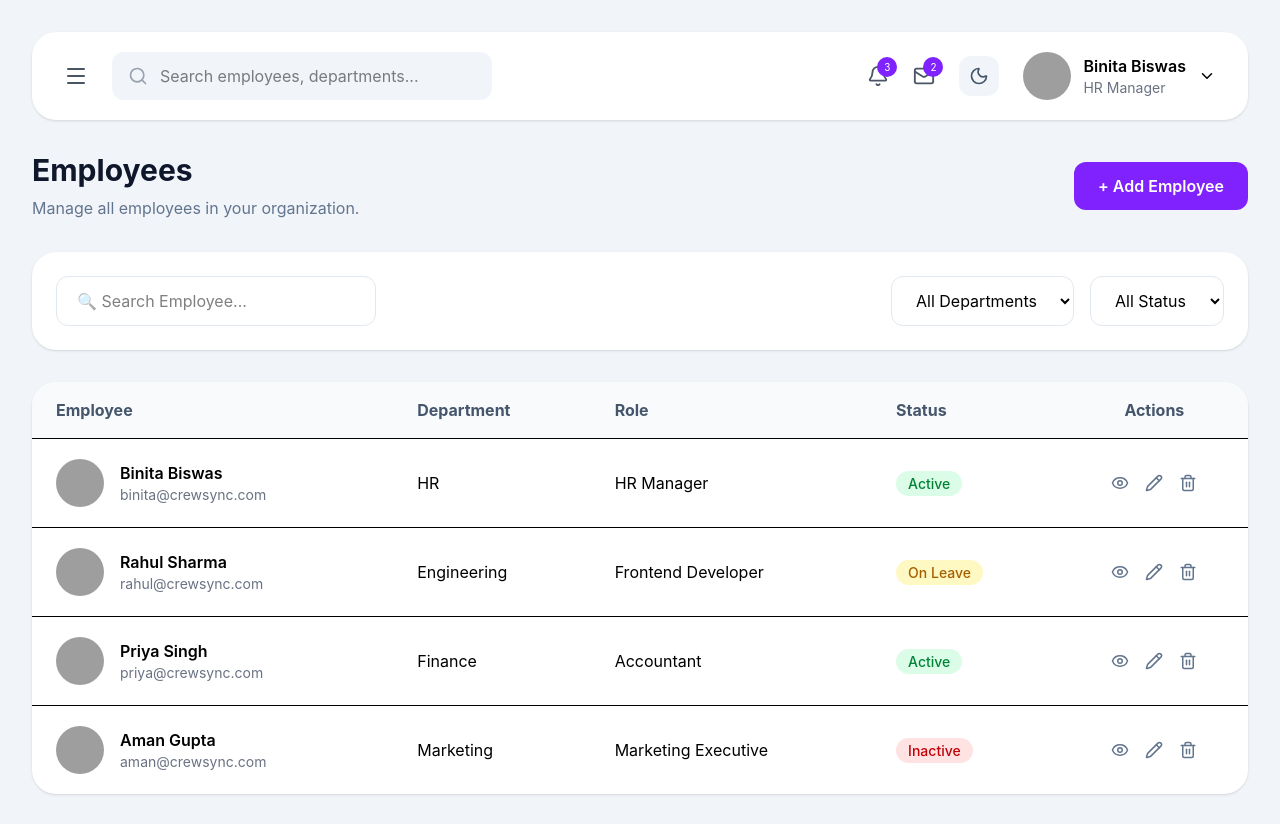
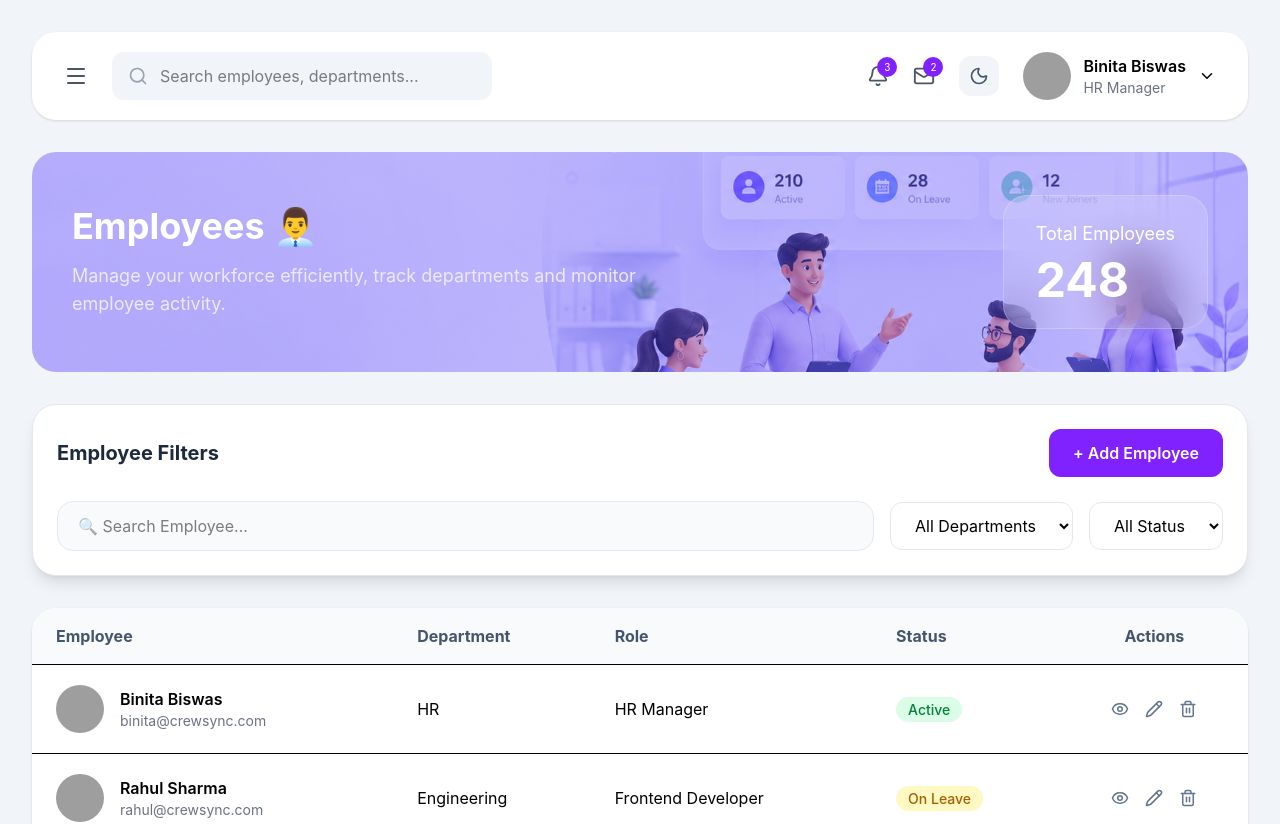
Before and after one commit to rahulkumar218/CrewSync, a React (Vite) app in the folder Client/: page /employees in a window 1280 px wide. Shown: the top 824 px of the page. Built offline with nearby package versions, Linux system fonts and the light colour scheme; grey boxes are pictures that could not be loaded.

Commit message:
Complete employee page initial design

```diff
--- a/Client/src/pages/Employees/EmployeeList.jsx
+++ b/Client/src/pages/Employees/EmployeeList.jsx
@@ -1,5 +1,6 @@
 import Navbar from "../../components/dashboard/Navbar";
 import EmployeeTable from "../../components/employees/EmployeeTable";
+import employeeBanner from "../../assets/images/employee-banner.png";
 
 function EmployeeList() {
   return (
@@ -10,31 +11,64 @@ function EmployeeList() {
       <div className="mt-8">
 
         {/* Header */}
-        <div className="flex items-center justify-between">
+        <div>
 
-          <div>
-            <h1 className="text-3xl font-bold text-slate-900">
-              Employees
-            </h1>
+          <div
+  className="relative overflow-hidden rounded-3xl h-[220px] flex items-center justify-between px-10"
+  style={{
+    backgroundImage: `linear-gradient(rgba(91,70,255,0.35),rgba(91,70,255,0.35)),url(${employeeBanner})`,
+    backgroundSize: "cover",
+    backgroundPosition: "center",
+  }}
+>
 
-            <p className="text-slate-500 mt-2">
-              Manage all employees in your organization.
-            </p>
-          </div>
+  <div className="text-white max-w-xl">
 
-          <button className="bg-violet-600 hover:bg-violet-700 text-white px-6 py-3 rounded-xl font-semibold transition">
-            + Add Employee
-          </button>
+    <h1 className="text-4xl font-bold">
+      Employees 👨‍💼
+    </h1>
+
+    <p className="mt-4 text-violet-100 text-lg">
+      Manage your workforce efficiently,
+      track departments and monitor employee activity.
+    </p>
+
+  </div>
+
+  <div className="bg-white/15 backdrop-blur-xl border border-white/20 rounded-3xl px-8 py-6">
+
+    <h3 className="text-white text-lg">
+      Total Employees
+    </h3>
+
+    <h1 className="text-white text-5xl font-bold mt-2">
+      248
+    </h1>
+
+  </div>
+
+
+</div>
 
         </div>
-<div className="mt-8 bg-white rounded-3xl shadow-sm p-6">
+<div className="mt-8 bg-white rounded-3xl border border-slate-200 shadow-lg p-6">
+  <div className="flex items-center justify-between mb-6">
 
-  <div className="flex flex-wrap gap-4 justify-between">
+  <h2 className="text-xl font-bold text-slate-800">
+    Employee Filters
+  </h2>
 
+  <button className="bg-violet-600 hover:bg-violet-700 text-white px-6 py-3 rounded-xl font-semibold transition">
+    + Add Employee
+  </button>
+
+</div>
+
+ <div className="flex flex-wrap items-center gap-4">
     <input
       type="text"
       placeholder="🔍 Search Employee..."
-      className="w-80 px-5 py-3 rounded-xl border border-slate-200 outline-none focus:border-violet-500"
+      className="flex-1 min-w-[300px] px-5 py-3 rounded-2xl bg-slate-50 border border-slate-200 outline-none focus:border-violet-500 focus:ring-4 focus:ring-violet-100 transition"
     />
 
     <div className="flex gap-4">
```
Also changed, not shown: Client/src/assets/images/employee-banner.png (added).
